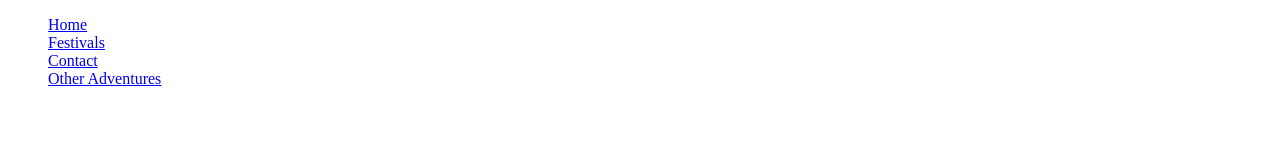
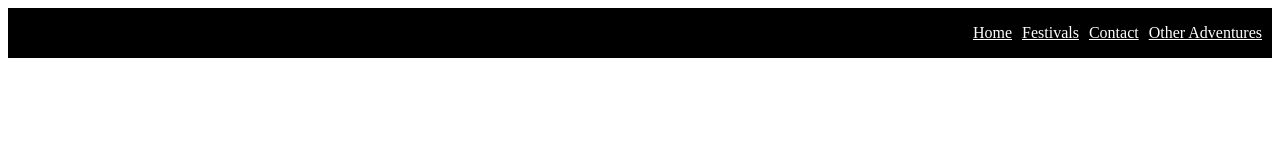
Before and after one commit to welchtr/2018-highlights, a plain HTML site: page index.html in a window 1280 px wide. Drawn offline with Linux system fonts and the light colour scheme.

Commit message:
header menu added with non-working links

```diff
--- a/assets/style.css
+++ b/assets/style.css
@@ -1,3 +1,23 @@
+.header {
+  background: black;
+  overflow: hidden;
+}
+
+
+/* unordered list box (area that surrounds navbar links) */
  ul {
   list-style-type: none;
+  float: right;
+  list-style-position: inside;
 }
+
+/* list - navbar links*/
+li {
+  color: white;
+  float: left;
+  padding-right: 10px; /* controls space between links*/
+}
+
+.header a {
+  color: white;
+}
--- a/index.html
+++ b/index.html
@@ -8,13 +8,14 @@
   </head>
 
   <body>
-
-  <ul>
-    <li><a class="navbarLinks" href="#home">Home</a></li>
-    <li><a href="#festLink">Festivals</a></li>
-    <li><a href="#concertLink">Contact</a></li>
-    <li><a href="#adventureLink"> Other Adventures </a></li>
-  </ul>
+      <div class="header">
+            <ul> <!-- nav bar links-->
+              <li><a class="navbarLinks" href="#home">Home</a></li>
+              <li><a href="#festLink">Festivals</a></li>
+              <li><a href="#concertLink">Contact</a></li>
+              <li><a href="#adventureLink"> Other Adventures </a></li>
+            </ul>
+      </div>
 
   </body>
 </html>
```
